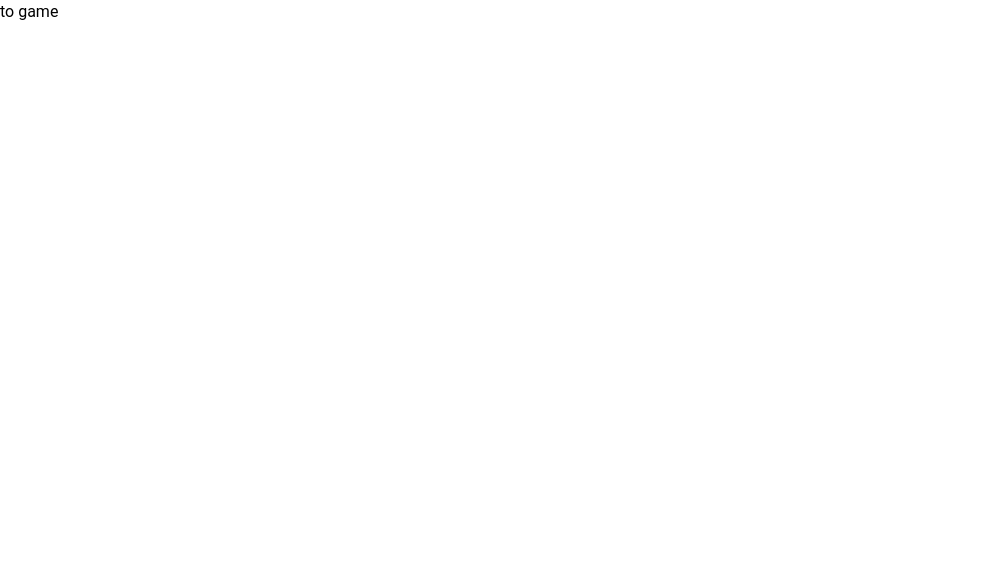
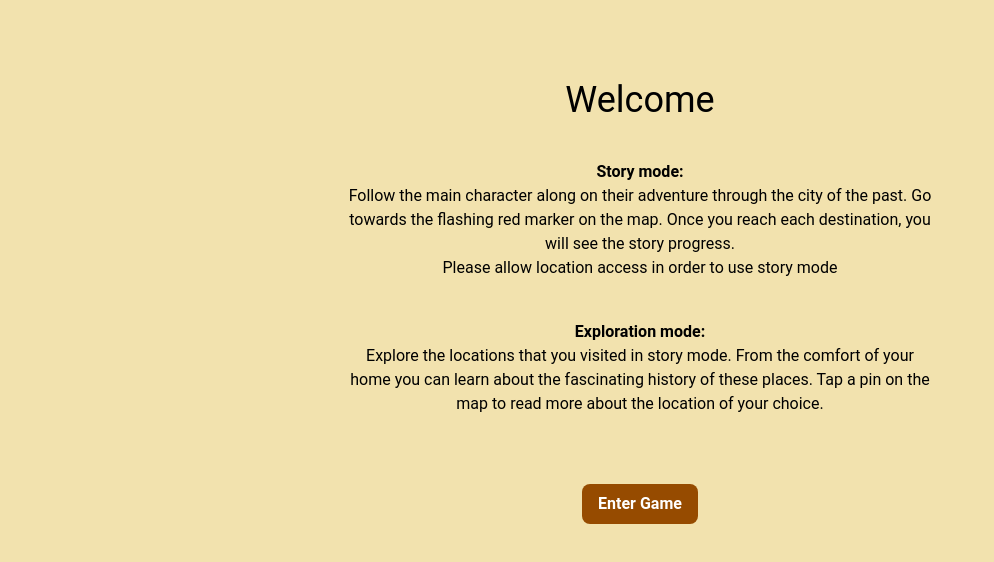
Before and after one commit to niebl/giis_citytour_frontend, a React (Vite) app: page / in a window 1280 px wide. Shown: the top 562 px of the page, without its empty margins (0-994 px from the left). Built offline with nearby package versions, Linux system fonts and the light colour scheme.

Commit message:
add content to landing page

```diff
--- a/src/App.css
+++ b/src/App.css
@@ -9,6 +9,7 @@
 html, body {
   height: 100%;
   margin: 0;
+  background-color: #f2e2ae;
 }
 
 .logo {
--- a/src/App.jsx
+++ b/src/App.jsx
@@ -31,7 +31,6 @@ function App() {
   return (
     <>
       <TopNavbar />
-      <InfoModal />
       <div className="h-full">
 
 
--- a/src/landingPage/landingPage.jsx
+++ b/src/landingPage/landingPage.jsx
@@ -1,9 +1,45 @@
+import '../index.css'
+import '../App.css'
 
 export default function LandingPage(){
 
     return (
-        <>
-        <a href="/game/">to game</a>
-        </>
+
+        <div className='text-center width-full mx-10'>
+        <h1 className='text-4xl mt-20'>Welcome</h1>
+
+        <div className='max-w-prose mx-auto'>
+        <div className='my-10'>
+            <b>Story mode:</b>
+            <p>
+                Follow the main character along on their adventure through the city of the past.
+
+                Go towards the flashing red marker on the map. Once you reach each destination, you will see the story progress.
+            </p>
+            <p>
+                Please allow location access in order to use story mode
+            </p>
+        </div>
+
+        <div className='my-10'>
+            <b>Exploration mode:</b>
+            <p>
+                Explore the locations that you visited in story mode.
+                From the comfort of your home you can learn about the fascinating history of these places.
+                Tap a pin on the map to read more about the location of your choice.
+            </p>
+        </div>
+
+        <br/>
+        <button
+            onClick={()=>{location.href='/game/'}}
+            className="bg-[#964b00] hover:bg-[#7b3f00] text-white font-bold py-2 px-4 rounded-lg m-1"
+        >
+            Enter Game
+        </button>
+
+        </div>
+        </div>
+
     )
 }
```
